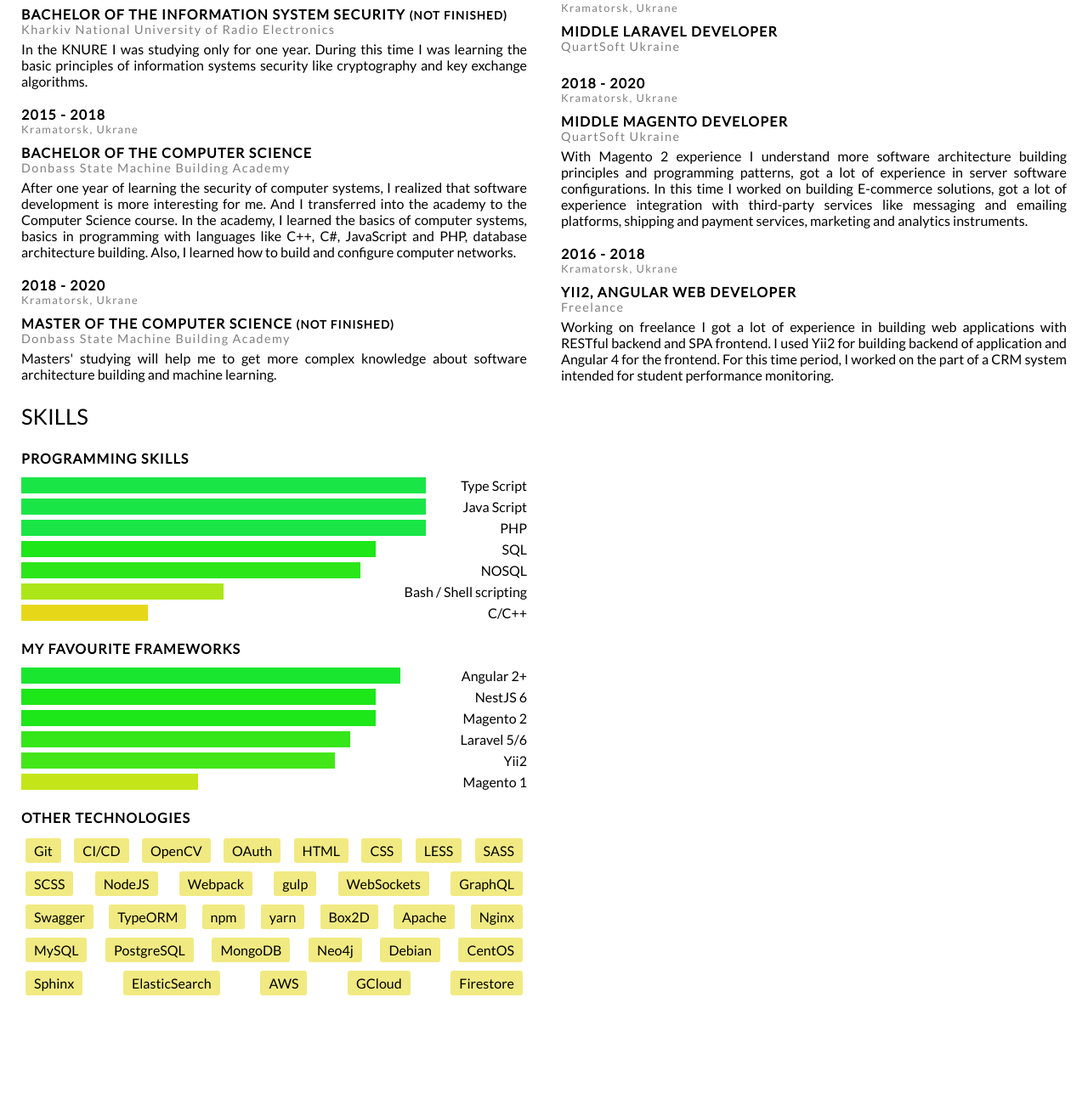
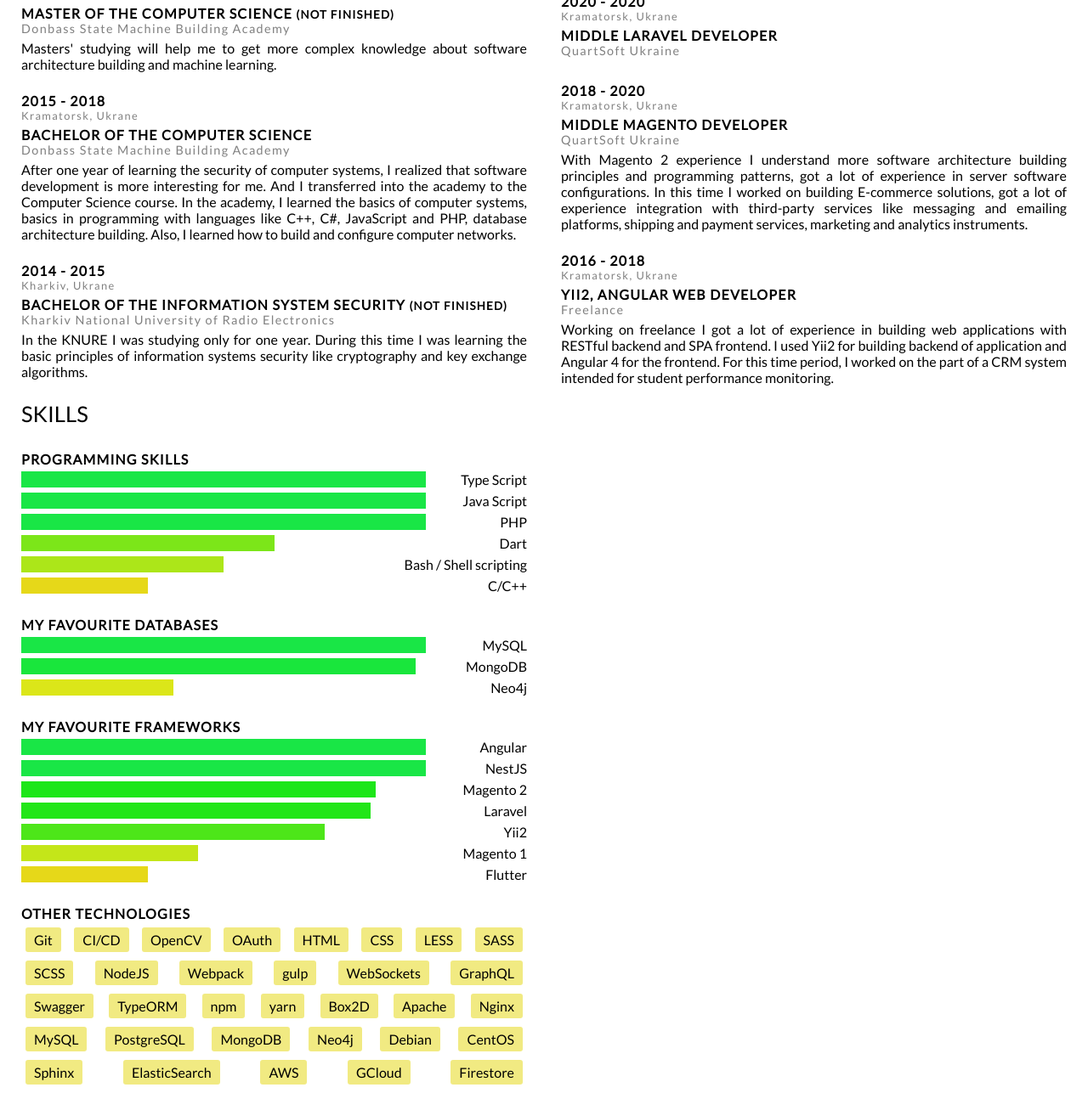
Before and after one commit to mxs-dev/mxs-dev.github.io, a plain HTML site: page index.html in a window 1280 px wide. Shown: the part 524-1831 px from the top of the page at 85% size. Before the commit the page ends 1726 px from the top, so only its background shows below. Drawn offline with Linux system fonts and the light colour scheme.

Commit message:
Changed education order, added db skills

```diff
--- a/index.html
+++ b/index.html
@@ -26,14 +26,14 @@
 
                     <div class="paragraph">
                         <div class="description">
-                            <span class="primary">2014 - 2015</span>
-                            <span class="secondary">Kharkiv, Ukrane</span>
+                            <span class="primary">2018 - 2020</span>
+                            <span class="secondary">Kramatorsk, Ukrane</span>
                         </div>
                         <div class="title">
-                            <span class="primary">Bachelor Of The Information System Security <small>(not finished)</small></span>
-                            <span class="secondary">Kharkiv National University of Radio Electronics</span>
+                            <span class="primary">Master Of The Computer science <small>(not finished)</small></span>
+                            <span class="secondary">Donbass State Machine Building Academy</span>
                         </div>
-                        In the KNURE I was studying only for one year. During this time I was learning the basic principles of information systems security like cryptography and key exchange algorithms.
+                        Masters' studying will help me to get more complex knowledge about software architecture building and machine learning.
                     </div>
 
                     <div class="paragraph">
@@ -51,16 +51,15 @@
 
                     <div class="paragraph">
                         <div class="description">
-                            <span class="primary">2018 - 2020</span>
-                            <span class="secondary">Kramatorsk, Ukrane</span>
+                            <span class="primary">2014 - 2015</span>
+                            <span class="secondary">Kharkiv, Ukrane</span>
                         </div>
                         <div class="title">
-                            <span class="primary">Master Of The Computer science <small>(not finished)</small></span>
-                            <span class="secondary">Donbass State Machine Building Academy</span>
+                            <span class="primary">Bachelor Of The Information System Security <small>(not finished)</small></span>
+                            <span class="secondary">Kharkiv National University of Radio Electronics</span>
                         </div>
-                        Masters' studying will help me to get more complex knowledge about software architecture building and machine learning.
+                        In the KNURE I was studying only for one year. During this time I was learning the basic principles of information systems security like cryptography and key exchange algorithms.
                     </div>
-
 
                     <h3 class="section-heading">Skills</h3>
 
@@ -70,13 +69,19 @@
                         </div>
                     </div>
 
+                    <div class="paragraph skills" id="databases">
+                        <div class="title">
+                            <span class="primary">My favourite databases</span>
+                        </div>
+                    </div>
+
                     <div class="paragraph skills" id="frameworks">
                         <div class="title">
                             <span class="primary">My favourite frameworks</span>
                         </div>
                     </div>
 
-                    <div class="paragraph skills" id="frameworks">
+                    <div class="paragraph skills">
                         <div class="title">
                             <span class="primary">Other technologies</span>
                         </div>
@@ -156,8 +161,8 @@
                             <span class="primary">Full Stack Developer</span>
                             <span class="secondary">Undock</span>
                         </div>
-                        Developing both frontend and backend software for scheduling, conferencing, etc.
-                        using Angular 8-11, NestJS, AWS, GCloud, Firebase
+                        Developing custom highly-loaded software using Angular 8-12, NestJS, AWS, GCloud, Firebase.
+                        The software includes wide calendaring, scheduling, and conferencing features.
                     </div>
 
                     <div class="paragraph">
--- a/src/css/main.css
+++ b/src/css/main.css
@@ -98,7 +98,7 @@ h4+.paragraph {
 
 .paragraph .title,
 .paragraph .description {
-    margin: 10px 0;
+    margin: 14px 0 2px;
 }
 
 .title+.description,
--- a/src/js/main.js
+++ b/src/js/main.js
@@ -34,25 +34,43 @@
 
         const frameworks = [
             {
-                title: 'Angular 2+',
-                progress: 90
+                title: 'Angular',
+                progress: 95
             }, {
-                title: 'NestJS 6',
-                progress: 85
+                title: 'NestJS',
+                progress: 95
             }, {
                 title: 'Magento 2',
                 progress: 85
             },  {
-                title: 'Laravel 5/6',
-                progress: 80
+                title: 'Laravel',
+                progress: 84
             }, {
                 title: 'Yii2',
-                progress: 77
+                progress: 75
             }, {
                 title: 'Magento 1',
                 progress: 50
+            }, {
+                title: 'Flutter',
+                progress: 40,
             }
         ];
+
+        const databaseSkills = [
+            {
+                title: 'MySQL',
+                progress: 95,
+            },
+            {
+                title: 'MongoDB',
+                progress: 93,
+            },
+            {
+                title: 'Neo4j',
+                progress: 45,
+            }
+        ]
 
         const programmingSkills = [
             {
@@ -65,11 +83,8 @@
                 title: 'PHP',
                 progress: 95
             }, {
-                title: 'SQL',
-                progress: 85
-            },  {
-                title: 'NOSQL',
-                progress: 82
+                title: 'Dart',
+                progress: 65,
             }, {
                 title: 'Bash / Shell scripting',
                 progress: 55
@@ -80,6 +95,7 @@
         ];
 
         new SkillsWidget('#frameworks', frameworks);
+        new SkillsWidget('#databases', databaseSkills)
         new SkillsWidget('#programming_skills', programmingSkills);
     });
 })();
```
